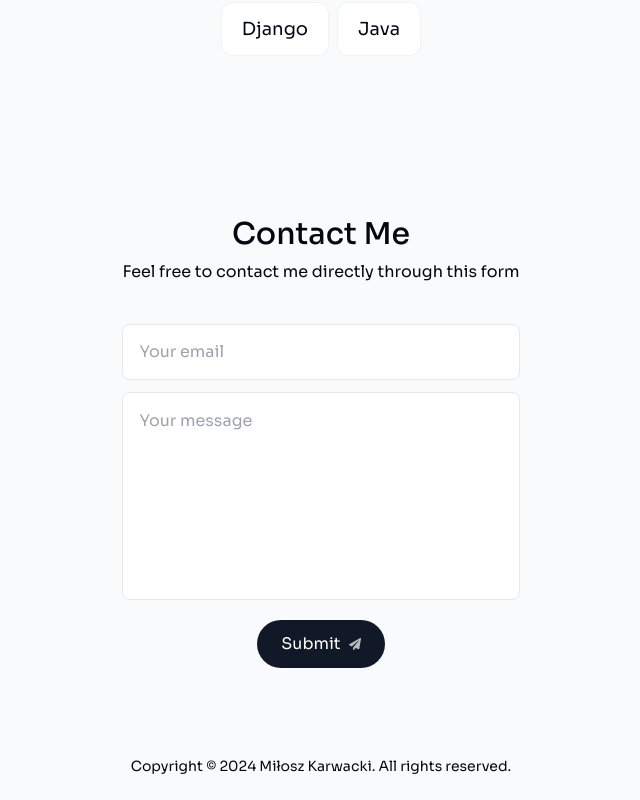
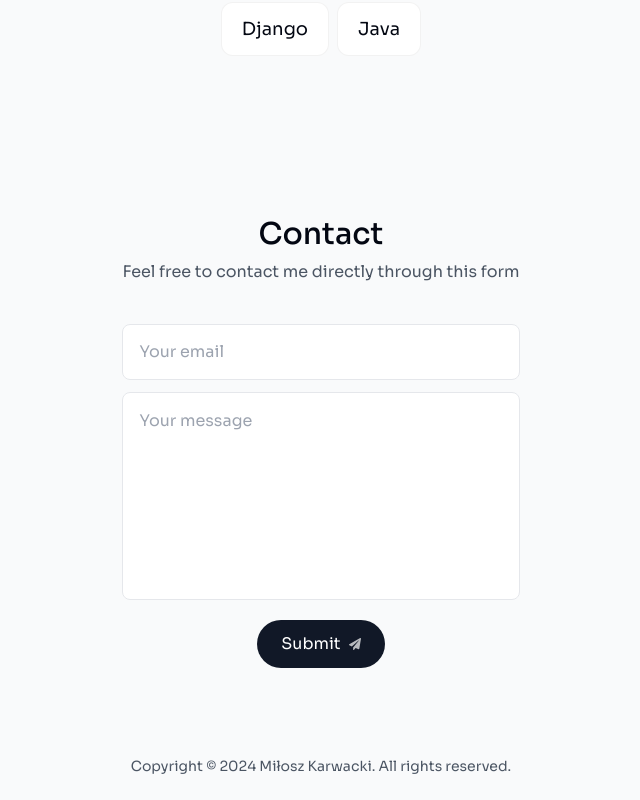
Before and after one commit to MiloszKarwacki/portfolio, a Next.js app: page / in a window 1280 px wide. Shown: the part 3191-3991 px from the top of the page, without its empty margins (319-959 px from the left). Built offline with nearby package versions, Linux system fonts and the light colour scheme.

Commit message:
gotowa baza danych

```diff
--- a/components/Contact.tsx
+++ b/components/Contact.tsx
@@ -4,19 +4,47 @@ import { AnimatePresence, motion } from "framer-motion";
 import SectionHeading from "./SectionHeading";
 import { useSectionInView } from "@/lib/useInView";
 import SubmitButton from "./SubmitButton";
-//Animation
 import { Fade } from "react-awesome-reveal";
 
 const Contact = () => {
   const { ref } = useSectionInView("#contact", 0.6);
-  const messageRef = useRef<HTMLTextAreaElement>(null);
-  const [isSubmitted, setIsSubmitted] = useState(false);
+  const formRef = useRef<HTMLFormElement>(null);
+  const [isSending, setIsSending] = useState(false);
+  const [isSuccess, setIsSuccess] = useState(false);
+  const [error, setError] = useState("");
 
   const handleSubmit = async (e: React.FormEvent<HTMLFormElement>) => {
     e.preventDefault();
-    setIsSubmitted(true);
-    e.currentTarget.reset();
-    setTimeout(() => setIsSubmitted(false), 3000);
+    setIsSending(true);
+    setError("");
+
+    const form = e.currentTarget as HTMLFormElement;
+    const formData = new FormData(form);
+    const email = formData.get("senderEmail");
+    const message = formData.get("message");
+
+    try {
+      const response = await fetch("/api/messages", {
+        method: "POST",
+        headers: {
+          "Content-Type": "application/json",
+        },
+        body: JSON.stringify({ email, message }),
+      });
+
+      if (!response.ok) {
+        throw new Error("Błąd podczas wysyłania wiadomości");
+      }
+
+      form.reset();
+      setIsSuccess(true);
+      setTimeout(() => setIsSuccess(false), 3000);
+    } catch (err) {
+      setError(err instanceof Error ? err.message : "Wystąpił błąd");
+      setTimeout(() => setError(""), 3000);
+    } finally {
+      setIsSending(false);
+    }
   };
 
   return (
@@ -28,8 +56,9 @@ const Contact = () => {
         damping={1e-1}
         triggerOnce={true}
       >
-        <SectionHeading>{"Contact Me"}</SectionHeading>
+        <SectionHeading>{"Contact"}</SectionHeading>
       </Fade>
+
       <Fade
         direction="up"
         delay={300}
@@ -37,10 +66,11 @@ const Contact = () => {
         damping={1e-1}
         triggerOnce={true}
       >
-        <p className="text-text-muted-light -mt-6 dark:text-text-muted-dark">
+        <p className="text-text-muted-light dark:text-text-muted-dark -mt-6">
           {"Feel free to contact me directly through this form"}
         </p>
       </Fade>
+
       <Fade
         direction="up"
         delay={400}
@@ -49,67 +79,79 @@ const Contact = () => {
         triggerOnce={true}
       >
         <form
+          ref={formRef}
           className="mt-10 flex flex-col items-center"
           onSubmit={handleSubmit}
         >
           <input
-            className="h-14 px-4 rounded-lg
-              border border-ui-border-light
+            className="h-14 px-4 rounded-lg w-full
               bg-background-elevated-light
               text-text-primary-light
-              dark:border-ui-border-dark
+              border border-ui-border-light
+              focus:outline-none focus:ring-2
+              focus:ring-primary-light
               dark:bg-background-elevated-dark
               dark:text-text-primary-dark
-              w-full
-              focus:outline-none
-              focus:ring-2
-              focus:ring-primary-light
+              dark:border-ui-border-dark
               dark:focus:ring-primary-dark
-              transition-colors"
+              transition-colors
+              disabled:opacity-50 disabled:cursor-not-allowed"
             name="senderEmail"
             type="email"
             required
             maxLength={500}
             placeholder={"Your email"}
+            disabled={isSending}
           />
           <textarea
-            ref={messageRef}
-            className="h-52 my-3 rounded-lg resize-none
-              border border-ui-border-light
+            className="h-52 my-3 rounded-lg resize-none w-full p-4
               bg-background-elevated-light
               text-text-primary-light
-              dark:border-ui-border-dark
+              border border-ui-border-light
+              focus:outline-none focus:ring-2
+              focus:ring-primary-light
               dark:bg-background-elevated-dark
               dark:text-text-primary-dark
-              p-4 w-full
-              focus:outline-none
-              focus:ring-2
-              focus:ring-primary-light
+              dark:border-ui-border-dark
               dark:focus:ring-primary-dark
-              transition-colors"
+              transition-colors
+              disabled:opacity-50 disabled:cursor-not-allowed"
             name="message"
             placeholder={"Your message"}
             required
             maxLength={5000}
+            disabled={isSending}
           />
           <div className="mt-2">
-            <SubmitButton text={"Submit"} />
+            <SubmitButton text={isSending ? "Sending..." : "Submit"} />
           </div>
         </form>
       </Fade>
+
+      {/* Powiadomienia */}
       <AnimatePresence>
-        {isSubmitted && (
+        {isSuccess && (
           <motion.div
             initial={{ y: 50, opacity: 0 }}
             animate={{ y: 0, opacity: 1 }}
             exit={{ y: 50, opacity: 0 }}
             className="fixed bottom-4 left-0 right-0 mx-auto w-max
               bg-state-success text-text-inverse-light
-              px-6 py-3 rounded-full
-              shadow-xl dark:shadow-xl-dark
-              z-50"
+              px-6 py-3 rounded-full shadow-xl dark:shadow-xl-dark z-50"
           >
             Message sent successfully!
+          </motion.div>
+        )}
+        {error && (
+          <motion.div
+            initial={{ y: 50, opacity: 0 }}
+            animate={{ y: 0, opacity: 1 }}
+            exit={{ y: 50, opacity: 0 }}
+            className="fixed bottom-4 left-0 right-0 mx-auto w-max
+              bg-state-error text-text-inverse-light
+              px-6 py-3 rounded-full shadow-xl dark:shadow-xl-dark z-50"
+          >
+            {"Something went wrong"}
           </motion.div>
         )}
       </AnimatePresence>
--- a/components/SubmitButton.tsx
+++ b/components/SubmitButton.tsx
@@ -1,26 +1,29 @@
 import React from "react";
-import { useFormStatus } from "react-dom";
 import { FaPaperPlane } from "react-icons/fa";
 
 type SubmitButtoProps = {
   text: string;
 };
 
-export default function SubmitButoon({ text }: SubmitButtoProps) {
-  const { pending } = useFormStatus();
-
+export default function SubmitButton({ text }: SubmitButtoProps) {
   return (
     <button
       type="submit"
-      className="group flex items-center justify-center gap-2 h-[3rem] w-[8rem] bg-gray-900 text-white rounded-full outline-none transition-all focus:scale-110 hover:scale-110 hover:bg-gray-950 active:scale-105 dark:bg-white dark:bg-opacity-10 disabled:scale-100 disabled:opacity-65"
-      disabled={pending}
+      className="group flex items-center justify-center gap-2 h-[3rem] w-[8rem]
+        bg-gray-900 text-white rounded-full outline-none transition-all
+        focus:scale-110 hover:scale-110 hover:bg-gray-950
+        active:scale-105 dark:bg-white dark:bg-opacity-10
+        disabled:scale-100 disabled:opacity-65"
     >
-      {pending ? (
+      {text.includes("Sending...") ? (
         <div className="h-5 w-5 animate-spin rounded-full border-b-2 border-white"></div>
       ) : (
         <>
           {text}{" "}
-          <FaPaperPlane className="text-xs opacity-70 transition-all group-hover:translate-x-1 group-hover:-translate-y-1" />{" "}
+          <FaPaperPlane
+            className="text-xs opacity-70 transition-all
+            group-hover:translate-x-1 group-hover:-translate-y-1"
+          />{" "}
         </>
       )}
     </button>
--- a/tailwind.config.ts
+++ b/tailwind.config.ts
@@ -1,3 +1,4 @@
+// tailwind.config.ts
 import type { Config } from "tailwindcss";
 
 const config: Config = {
@@ -8,9 +9,64 @@ const config: Config = {
   ],
   theme: {
     extend: {
-      backgroundImage:{
-        "gradient-radial": "radial-gradient(ver(--tw-gradient-stops))",
-        "gradient-conic": "conic-gradient(from 180def at 50% 50%, ver(--tw-gradient-stops))"
+      colors: {
+        // Main theme colors
+        primary: {
+          light: '#fbe2e3',  // Light pink gradient
+          dark: '#946263',   // Dark pink gradient
+        },
+        secondary: {
+          light: '#dbd7fb',  // Light purple gradient
+          dark: '#676394',   // Dark purple gradient
+        },
+
+        // Background colors
+        background: {
+          base: {
+            light: '#f9fafb',  // gray-50
+            dark: '#111827',   // gray-900
+          },
+          elevated: {
+            light: '#ffffff',  // white
+            dark: '#1f2937',   // gray-800
+          },
+          hover: {
+            light: '#f3f4f6',  // gray-100
+            dark: '#374151',   // gray-700
+          },
+          transparent: {
+            light: 'rgba(255, 255, 255, 0.8)',
+            dark: 'rgba(255, 255, 255, 0.1)',
+          }
+        },
+
+        // Text colors
+        text: {
+          primary: {
+            light: '#111827',    // gray-950
+            dark: '#f9fafb',     // gray-50
+          },
+          muted: {
+            light: '#4b5563',    // gray-700
+            dark: 'rgba(255, 255, 255, 0.7)',
+          },
+          inverse: {
+            light: '#ffffff',    // white
+            dark: '#111827',     // gray-900
+          }
+        },
+
+        // State colors
+        state: {
+          success: '#22c55e',     // green-500
+          error: '#ef4444',       // red-500
+          warning: '#f59e0b',     // amber-500
+          info: '#3b82f6',        // blue-500
+        }
+      },
+      backgroundImage: {
+        "gradient-radial": "radial-gradient(var(--tw-gradient-stops))",
+        "gradient-conic": "conic-gradient(from 180deg at 50% 50%, var(--tw-gradient-stops))"
       },
       fontFamily: {
         Sora: ['var(--font-sora)', 'sans-serif'],
@@ -20,4 +76,5 @@ const config: Config = {
   plugins: [],
   darkMode: "class",
 };
+
 export default config;
```
Also changed, not shown: 1 other file (tests, documents, lock files or other folders).
